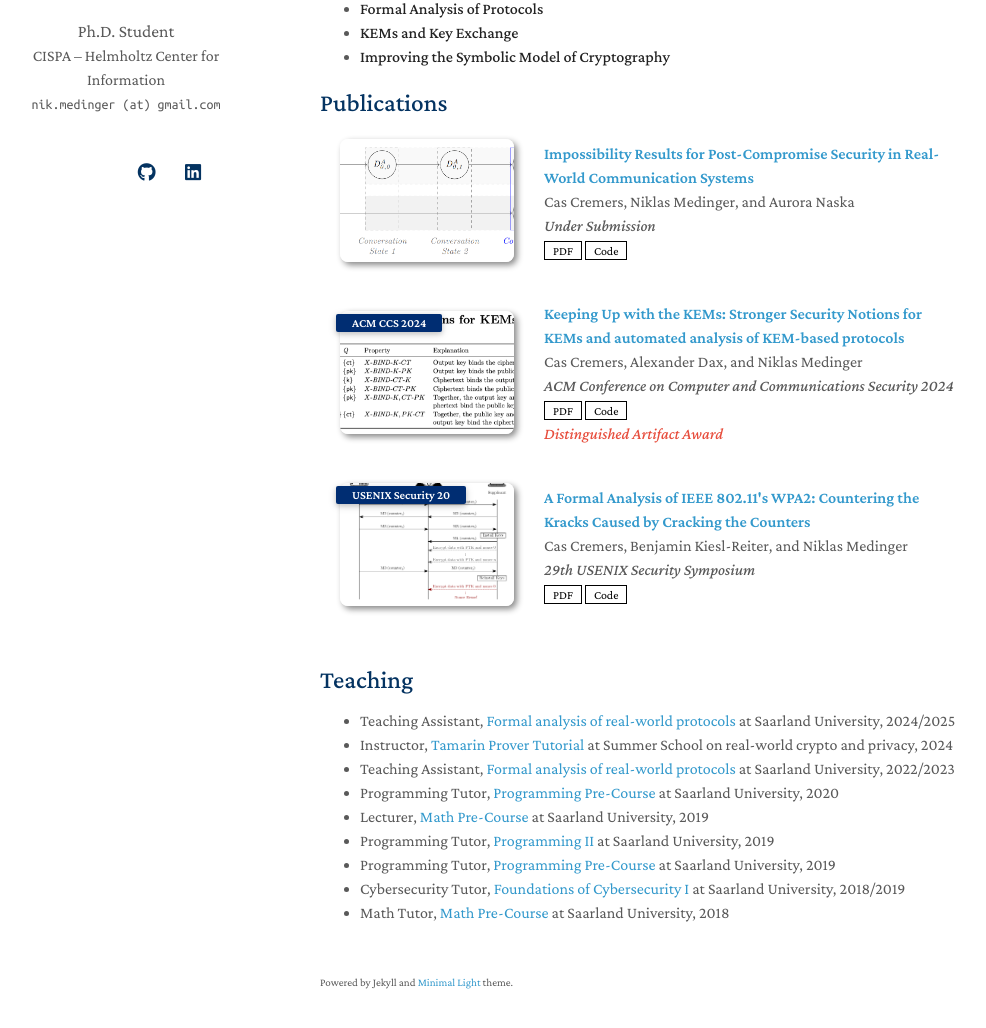
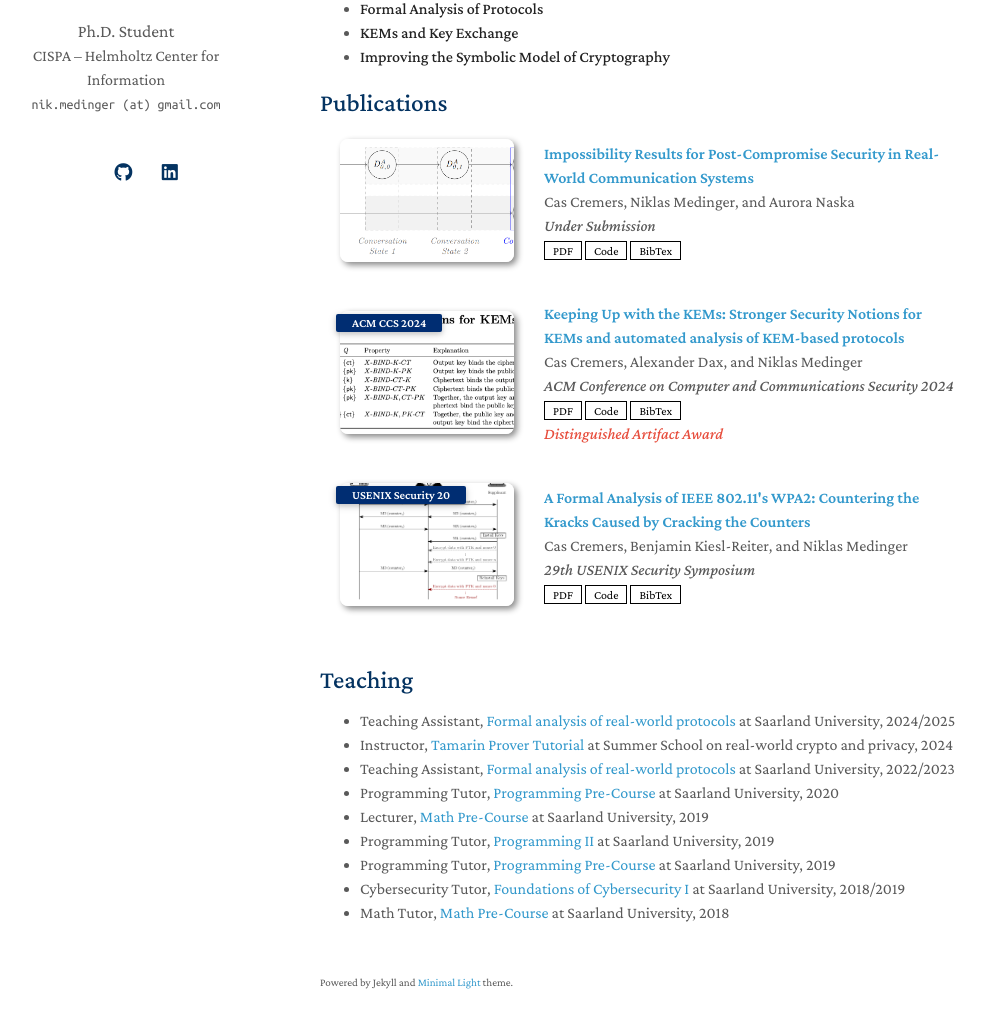
Before and after one commit to niklasmedinger/niklasmedinger.github.io, a Jekyll site: the page built from index.md, in a window 1280 px wide and 1285 px high. Shown: the part 222-1250 px from the top of the window, without its empty margins (150-1136 px from the left). Built offline with Jekyll 4.4.1, drawn with Linux system fonts in a browser that asks for light colours; a style sheet for code colours, icons or effects is not loaded; our own code applies the rules of GitHub Pages for plain Markdown files.

Commit message:
Add dblp link and bibtex links to publications.

```diff
--- a/_config.yml
+++ b/_config.yml
@@ -6,9 +6,8 @@ email: nik.medinger (at) gmail.com
 
 # Search Engine Optimization (SEO)
 # The following information is used to improve the website traffic from search engines, e.g., Google.
-# keywords: minimal light
-# description: The Minimal Light is a simple and elegant jekyll theme for academic personal homepage.
-# canonical: https://minimal-light-theme.yliu.me/
+keywords: Niklas Medinger Website Webpage
+description: Personal homepage of Niklas Medinger
 
 # Links
 # If you don't need one of them, you may delete the corresponding line.
@@ -16,6 +15,7 @@ google_scholar: https://scholar.google.de/citations?user=8XGWMNAAAAAJ&hl=de
 cv_link: assets/files/curriculum_vitae.pdf
 github_link: https://github.com/niklasmedinger
 linkedin: https://www.linkedin.com/in/niklas-medinger-07bb39285/
+dblp: https://dblp.org/pid/272/7168.html
 # twitter: https://twitter.com/
 
 # Images (e.g., your profile picture and your website's favicon)
--- a/_data/publications.yml
+++ b/_data/publications.yml
@@ -6,6 +6,7 @@ main:
     pdf: https://eprint.iacr.org/2024/1886.pdf
     code: https://github.com/pcsanalysiseprint/pcsanalysiseprint
     image: ./assets/img/PCS-img.png
+    bibtex: https://dblp.org/rec/journals/iacr/CremersMN24.html?view=bibtex
 
   - title: "Keeping Up with the KEMs: Stronger Security Notions for KEMs and automated analysis of KEM-based protocols"
     authors: Cas Cremers, Alexander Dax, and Niklas Medinger
@@ -15,6 +16,7 @@ main:
     code: https://github.com/FormalKEM/Symbolic_KEM_Models
     image: ./assets/img/KEM-img.png
     notes: Distinguished Artifact Award
+    bibtex: https://dblp.org/rec/journals/iacr/CremersDM23.html?view=bibtex
 
   - title: "A Formal Analysis of IEEE 802.11's WPA2: Countering the Kracks Caused by Cracking the Counters"
     authors: Cas Cremers, Benjamin Kiesl-Reiter, and Niklas Medinger
@@ -23,3 +25,4 @@ main:
     pdf: https://www.usenix.org/system/files/sec20-cremers.pdf
     code: https://cispa.saarland/group/cremers/tools/tamarin/WPA2/index.html
     image: ./assets/img/WPA-img.png
+    bibtex: https://dblp.org/rec/conf/uss/CremersKM20.html?view=bibtex
--- a/_layouts/homepage.html
+++ b/_layouts/homepage.html
@@ -1,5 +1,6 @@
 <!DOCTYPE html>
-<html lang="{{ site.lang | default: "en-US" }}">
+<html lang="{{ site.lang | default: " en-US" }}">
+
 <head>
   <title>{{ site.title }} | {{site.affiliation}}</title>
 
@@ -11,15 +12,18 @@
   <meta name="keywords" content="{{ site.keywords }}">
   {% endif %}
   {% if site.canonical %}
-    <link rel="canonical" href="{{ site.canonical }}"/>
+  <link rel="canonical" href="{{ site.canonical }}" />
   {% endif %}
 
   <link rel="icon" media="(prefers-color-scheme:dark)" href="{{ site.favicon_dark }}" type="image/png" />
   <link rel="icon" media="(prefers-color-scheme:light)" href="{{ site.favicon }}" type="image/png" />
   <script src="./assets/js/favicon-switcher.js" type="application/javascript"></script>
 
-    <link rel=stylesheet href=https://cdnjs.cloudflare.com/ajax/libs/academicons/1.8.6/css/academicons.min.css integrity="sha256-uFVgMKfistnJAfoCUQigIl+JfUaP47GrRKjf6CTPVmw=" crossorigin=anonymous>
-    <link rel="stylesheet" href="https://cdnjs.cloudflare.com/ajax/libs/font-awesome/6.4.2/css/all.min.css" integrity="sha512-z3gLpd7yknf1YoNbCzqRKc4qyor8gaKU1qmn+CShxbuBusANI9QpRohGBreCFkKxLhei6S9CQXFEbbKuqLg0DA==" crossorigin="anonymous" referrerpolicy="no-referrer" />
+  <link rel=stylesheet href=https://cdnjs.cloudflare.com/ajax/libs/academicons/1.8.6/css/academicons.min.css
+    integrity="sha256-uFVgMKfistnJAfoCUQigIl+JfUaP47GrRKjf6CTPVmw=" crossorigin=anonymous>
+  <link rel="stylesheet" href="https://cdnjs.cloudflare.com/ajax/libs/font-awesome/6.4.2/css/all.min.css"
+    integrity="sha512-z3gLpd7yknf1YoNbCzqRKc4qyor8gaKU1qmn+CShxbuBusANI9QpRohGBreCFkKxLhei6S9CQXFEbbKuqLg0DA=="
+    crossorigin="anonymous" referrerpolicy="no-referrer" />
 
   {% if site.font == "Sans Serif" %}
   <link rel="stylesheet" href="./assets/css/font_sans_serif.css">
@@ -35,6 +39,7 @@
   {% endif %}
 
 </head>
+
 <body>
   <div class="wrapper">
     <header>
@@ -50,7 +55,9 @@
       <br>
       {% endif %}
       {% if site.affiliation %}
-        <a href="{{ site.affiliation_link }}" rel="noopener"><autocolor>{{ site.affiliation }}</autocolor></a>
+      <a href="{{ site.affiliation_link }}" rel="noopener">
+        <autocolor>{{ site.affiliation }}</autocolor>
+      </a>
       <br>
       {% endif %}
       {% if site.email %}
@@ -89,6 +96,12 @@
           <i class="fab fa-x-twitter"></i>
         </a>
         {% endif %}
+
+        {% if site.dblp %}
+        <a style="margin: 0 5px 0 0" href="{{ site.dblp }}">
+          <i class="ai ai-dblp"></i>
+        </a>
+        {% endif %}
       </div>
       <br>
 
@@ -100,7 +113,8 @@
       <br>
 
       {% if site.enable_footnote %}
-      <p><small>Powered by Jekyll and <a href="https://github.com/yaoyao-liu/minimal-light" target="_blank" rel="noopener">Minimal Light</a> theme.</small></p>
+      <p><small>Powered by Jekyll and <a href="https://github.com/yaoyao-liu/minimal-light" target="_blank"
+            rel="noopener">Minimal Light</a> theme.</small></p>
       {% endif %}
 
     </section>
@@ -108,16 +122,19 @@
 
     </footer>
   </div>
-    <script src="{{ "/assets/js/scale.fix.js" | relative_url }}"></script>
+  <script src="{{ " /assets/js/scale.fix.js" | relative_url }}"></script>
   {% if site.google_analytics %}
   <script>
-      (function(i,s,o,g,r,a,m){i['GoogleAnalyticsObject']=r;i[r]=i[r]||function(){
-      (i[r].q=i[r].q||[]).push(arguments)},i[r].l=1*new Date();a=s.createElement(o),
-      m=s.getElementsByTagName(o)[0];a.async=1;a.src=g;m.parentNode.insertBefore(a,m)
-      })(window,document,'script','https://www.google-analytics.com/analytics.js','ga');
+    (function (i, s, o, g, r, a, m) {
+      i['GoogleAnalyticsObject'] = r; i[r] = i[r] || function () {
+        (i[r].q = i[r].q || []).push(arguments)
+      }, i[r].l = 1 * new Date(); a = s.createElement(o),
+        m = s.getElementsByTagName(o)[0]; a.async = 1; a.src = g; m.parentNode.insertBefore(a, m)
+    })(window, document, 'script', 'https://www.google-analytics.com/analytics.js', 'ga');
     ga('create', '{{ site.google_analytics }}', 'auto');
     ga('send', 'pageview');
   </script>
   {% endif %}
 </body>
+
 </html>
```
Lines whose indentation alone changed are shown as unchanged.
